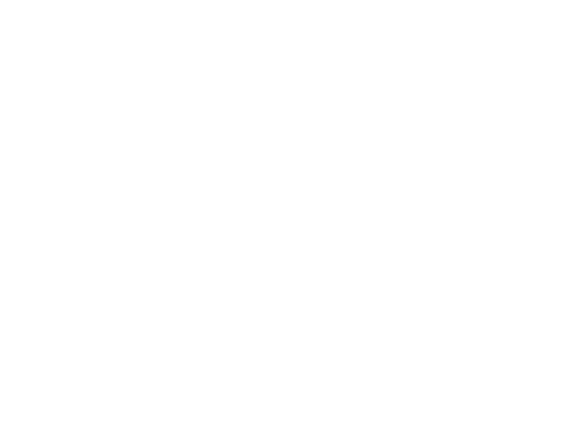
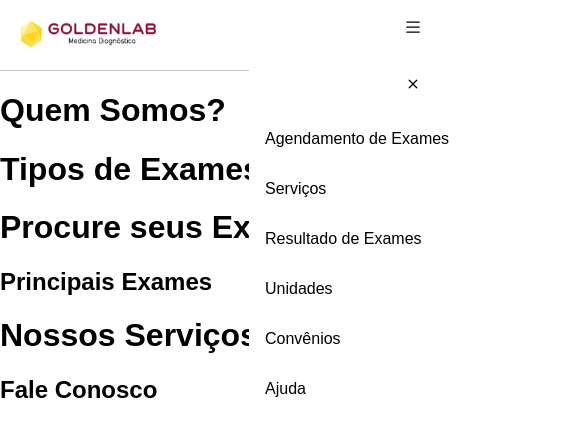
Before and after one commit to ViniciusKup/tcc_landingpage, a plain HTML site: page index.html in a window 390 px wide. Shown: the whole page, 576 px wide, since content can reach past the window. Drawn offline with Linux system fonts and the light colour scheme.

Commit message:
criação do menu de navegação

```diff
--- a/index.html
+++ b/index.html
@@ -5,11 +5,54 @@
     <meta http-equiv="X-UA-Compatible" content="IE=edge">
     <meta name="viewport" content="width=device-width, initial-scale=1.0">
     <title>GoldenLab</title>
+    <link rel="stylesheet" type="text/css" href="style.css">
 </head>
 <body>
-    <header>
+    <header class="cabeçalho">
+        <img class="cabeçalho-logo" src="images/Logo.PNG" alt="Logo">
+
+        <nav class="cabeçalho-menu">
+            <button class="botao-menu">
+                <svg xmlns="http://www.w3.org/2000/svg" width="20" height="20" fill="currentColor" class="bi bi-list" viewBox="0 0 16 16">
+                    <path fill-rule="evenodd" d="M2.5 12a.5.5 0 0 1 .5-.5h10a.5.5 0 0 1 0 1H3a.5.5 0 0 1-.5-.5zm0-4a.5.5 0 0 1 .5-.5h10a.5.5 0 0 1 0 1H3a.5.5 0 0 1-.5-.5zm0-4a.5.5 0 0 1 .5-.5h10a.5.5 0 0 1 0 1H3a.5.5 0 0 1-.5-.5z"/>
+                </svg>
+            </button>
+            <button class="botao-menu">
+                <svg xmlns="http://www.w3.org/2000/svg" width="20" height="20" fill="currentColor" class="bi bi-x" viewBox="0 0 16 16">
+                    <path d="M4.646 4.646a.5.5 0 0 1 .708 0L8 7.293l2.646-2.647a.5.5 0 0 1 .708.708L8.707 8l2.647 2.646a.5.5 0 0 1-.708.708L8 8.707l-2.646 2.647a.5.5 0 0 1-.708-.708L7.293 8 4.646 5.354a.5.5 0 0 1 0-.708z"/>
+                </svg>
+            </button>
+            <a class="cabeçalho-menu-item">Agendamento de Exames</a>
+            <a class="cabeçalho-menu-item">Serviços</a>
+            <a class="cabeçalho-menu-item">Resultado de Exames</a>
+            <a class="cabeçalho-menu-item">Unidades</a>
+            <a class="cabeçalho-menu-item">Convênios</a>
+            <a class="cabeçalho-menu-item">Ajuda</a>
+        </nav>
 
     </header>
 
+    <main>
+        <div>
+            <h1>Quem Somos?</h1>
+            <h1>Tipos de Exames</h1>
+        </div>
+        <div>
+            <h1>Procure seus Exames</h1>
+        </div>
+        <div>
+            <h2>Principais Exames</h2>
+        </div>
+        <div>
+            <h1>Nossos Serviços</h1>
+        </div>
+        <div>
+            <h2>Fale Conosco</h2>
+        </div>
+    </main>
+
+    <footer>
+
+    </footer>
 </body>
 </html>
--- /dev/null
+++ b/style.css
@@ -0,0 +1,56 @@
+body {
+    margin: 0;
+    padding: 0;
+    box-sizing: border-box;
+    font-family: Arial, Helvetica, sans-serif;
+}
+
+.cabeçalho {
+    display: flex;
+    flex-direction: row;
+    align-items: center;
+    padding: 15px;
+    border-bottom: 0.3px solid #6969695d;
+}
+
+.cabeçalho-logo{
+    width: 150px;
+    height: 40px;
+    cursor: pointer;
+}
+
+.cabeçalho-menu{
+    display: flex;
+    gap: 32px;
+    margin-left: 5%;
+}
+
+.cabeçalho-menu-item {
+    cursor: pointer;
+}
+
+.botao-menu {
+    background-color: transparent;
+    border: none;
+    cursor: pointer;
+    display: none;
+}
+
+@media screen and (max-width: 768px){
+    .botao-menu {
+        display: block;
+    }
+    .cabeçalho-menu {
+        position: absolute;
+        margin-left: 60%;
+        flex-direction: column;
+        top: 0;
+        height: 100%;
+        width: 35vh;
+        background-color: rgb(255, 255, 255);
+        padding: 16px;
+        animation-duration: 1s;
+
+
+    }
+}
```
Also changed, not shown: images/Logo.PNG (added).
